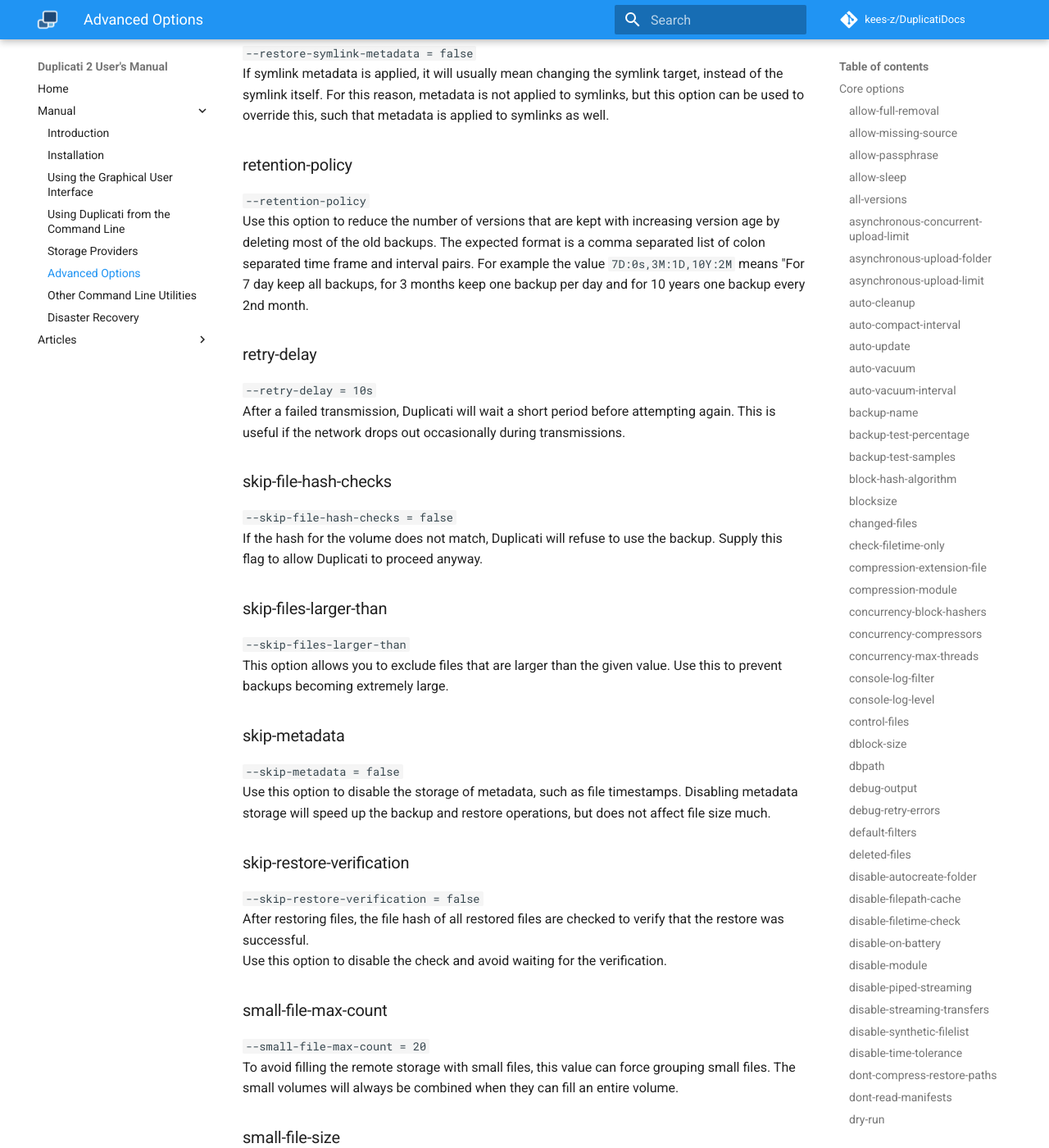
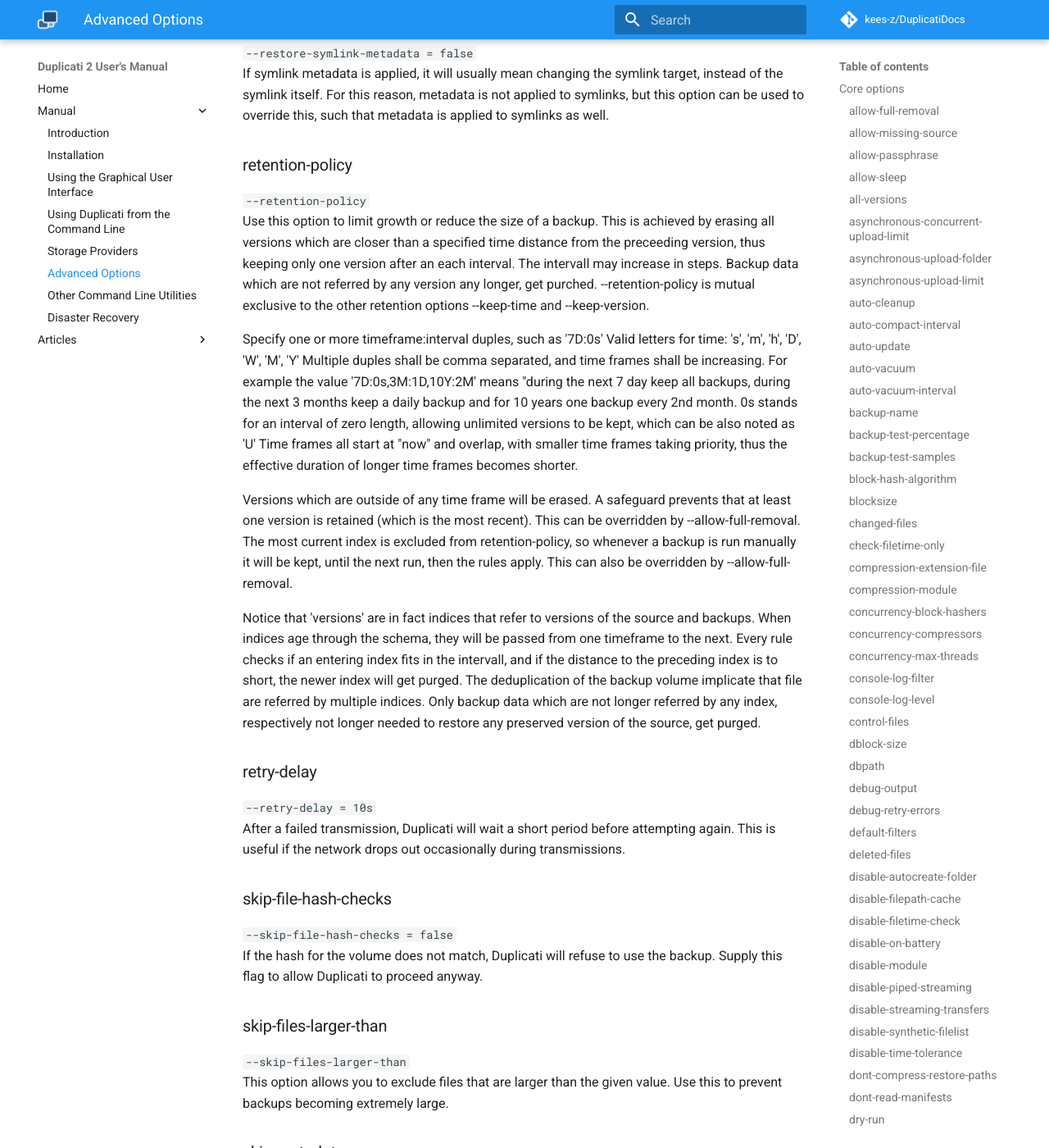
Before and after one commit to kees-z/DuplicatiDocs, an MkDocs documentation site: the page built from docs/06-advanced-options.md, in a window 1280 px wide and 1400 px high, scrolled down 15845 px. Shown: the whole window at 82% size. Built offline with MkDocs 1.6.1 and Material for MkDocs 9.7.7, drawn with Linux system fonts in a browser that asks for light colours; comment, search, counter and statistics services are not loaded.

Commit message:
Update 06-advanced-options.md
This new help text for --retention-policy should answer all forum questions.

```diff
--- a/docs/06-advanced-options.md
+++ b/docs/06-advanced-options.md
@@ -384,7 +384,20 @@ If symlink metadata is applied, it will usually mean changing the symlink target
 
 ### retention-policy
 `--retention-policy`
-Use this option to reduce the number of versions that are kept with increasing version age by deleting most of the old backups. The expected format is a comma separated list of colon separated time frame and interval pairs. For example the value `7D:0s,3M:1D,10Y:2M` means "For 7 day keep all backups, for 3 months keep one backup per day and for 10 years one backup every 2nd month.
+Use this option to limit growth or reduce the size of a backup. This is achieved by erasing all versions which are closer than a specified time distance from the preceeding version, thus keeping only one version after an each interval. The intervall may increase in steps. Backup data which are not referred by any version any longer, get purched.
+--retention-policy is mutual exclusive to the other retention options --keep-time and --keep-version.
+
+Specify one or more timeframe:interval duples, such as '7D:0s'
+Valid letters for time: 's', 'm', 'h', 'D', 'W', 'M', 'Y'
+Multiple duples shall be comma separated, and time frames shall be increasing.
+For example the value '7D:0s,3M:1D,10Y:2M' means "during the next 7 day keep all backups, during the next 3 months keep a daily backup and for 10 years one backup every 2nd month.
+0s stands for an interval of zero length, allowing unlimited versions to be kept, which can be also noted as 'U'
+Time frames all start at "now" and overlap, with smaller time frames taking priority, thus the effective duration of longer time frames becomes shorter.
+
+Versions which are outside of any time frame will be erased. A safeguard prevents that at least one version is retained (which is the most recent). This can be overridden by --allow-full-removal.
+The most current index is excluded from retention-policy, so whenever a backup is run manually it will be kept, until the next run, then the rules apply. This can also be overridden by --allow-full-removal.
+
+Notice that 'versions' are in fact indices that refer to versions of the source and backups. When indices age through the schema, they will be passed from one timeframe to the next. Every rule checks if an entering index fits in the intervall, and if the distance to the preceding index is to short, the newer index will get purged. The deduplication of the backup volume implicate that file are referred by multiple indices. Only backup data which are not longer referred by any index, respectively not longer needed to restore any preserved version of the source, get purged.
 
 ### retry-delay
 `--retry-delay = 10s`
```
